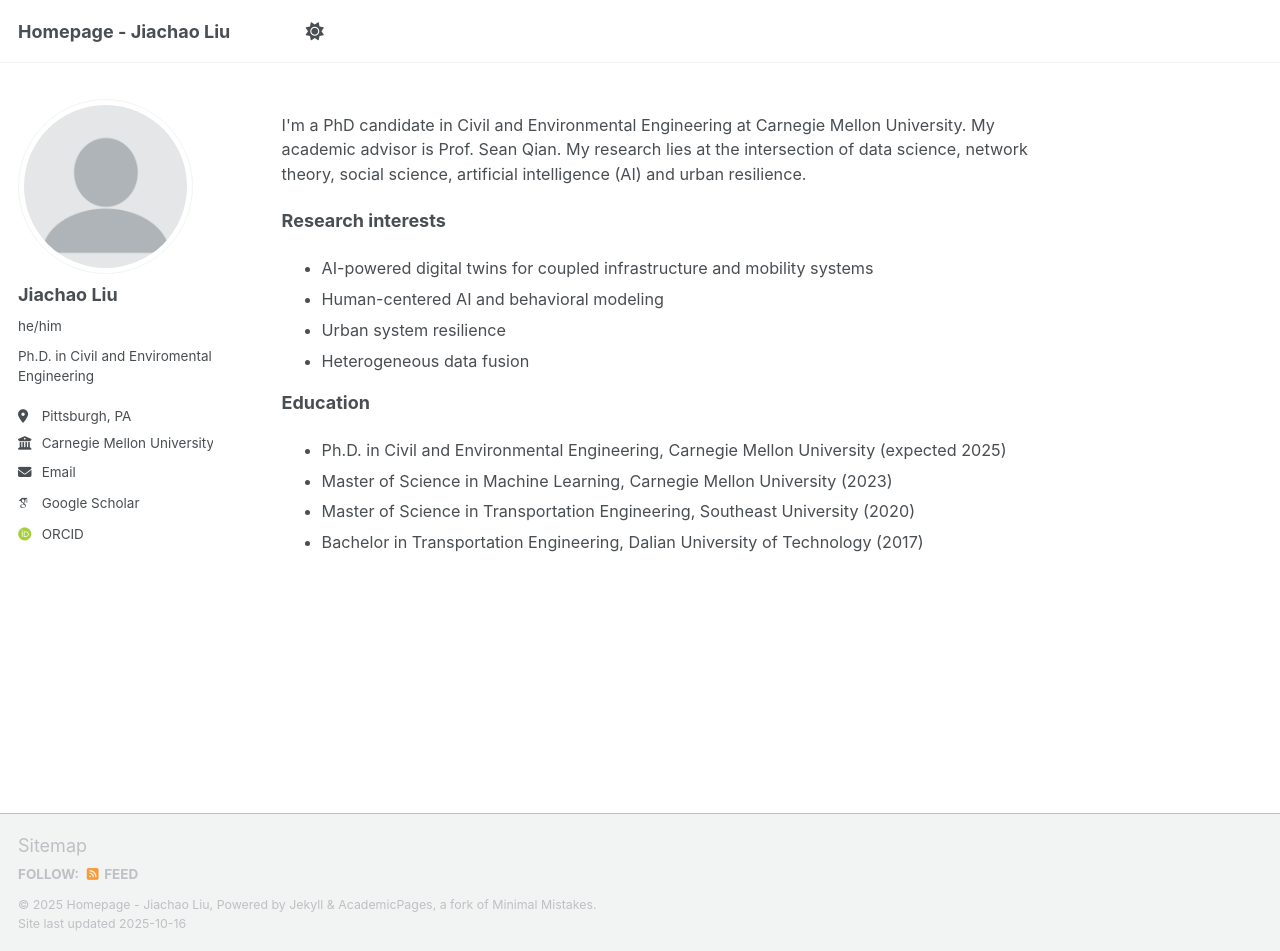
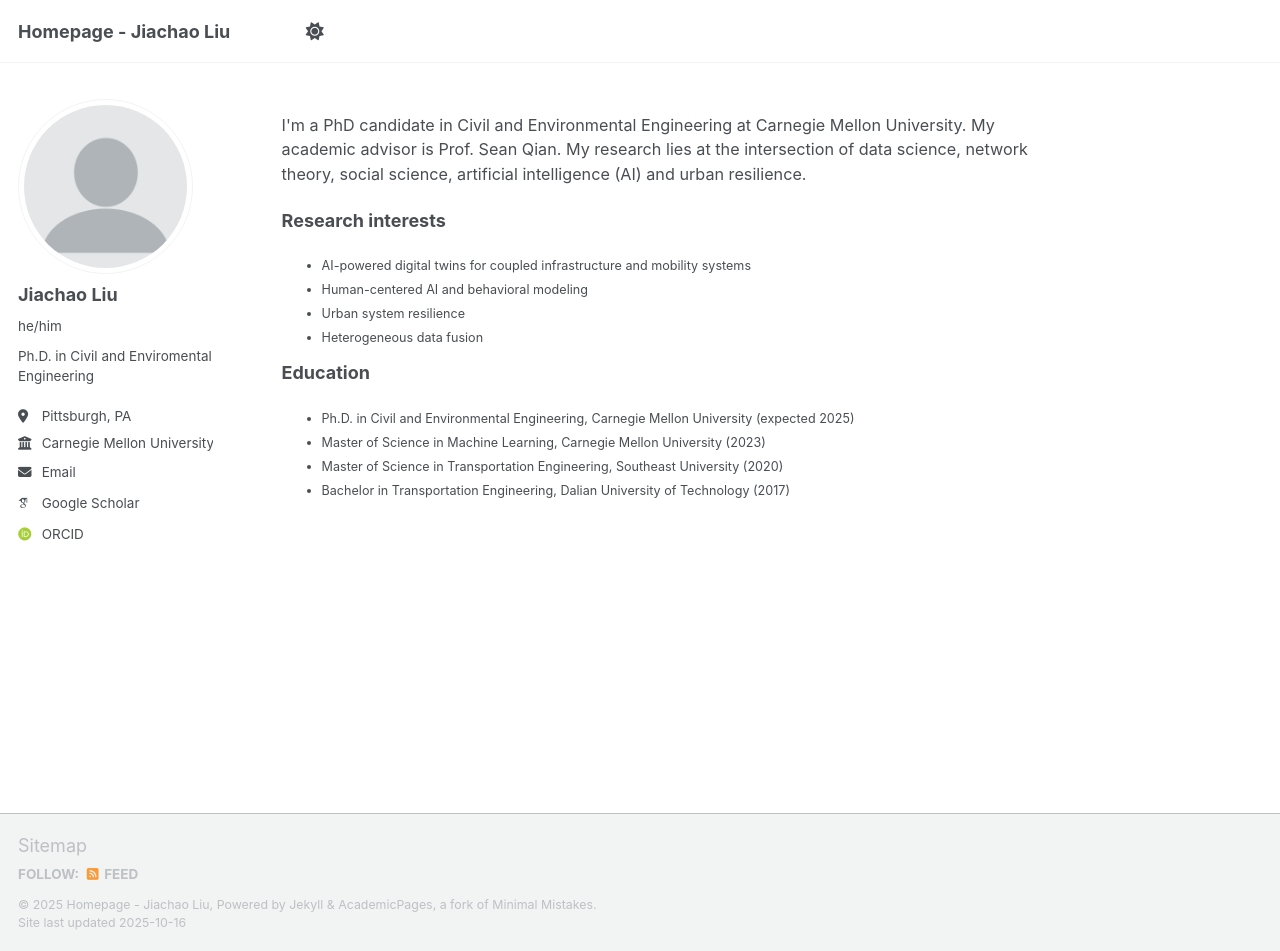
Before and after one commit to jiachaol/jiachaol, a Jekyll site: the page built from _pages/about.md, in a window 1280 px wide and 951 px high. Built offline with Jekyll 4.4.1, drawn with Linux system fonts in a browser that asks for light colours; some web fonts are replaced; a script that is not in the unit is left out.

Commit message:
Adjust font size in about.md
Updated font size for research interests and education sections.

```diff
--- a/_pages/about.md
+++ b/_pages/about.md
@@ -13,7 +13,7 @@ I'm a PhD candidate in Civil and Environmental Engineering at Carnegie Mellon Un
 </p>
 
 **Research interests**
-<ul style="font-size: 0.9rem; line-height: 1.4;">
+<ul style="font-size: 0.7rem; line-height: 1.4;">
   <li>AI-powered digital twins for coupled infrastructure and mobility systems</li>
   <li>Human-centered AI and behavioral modeling</li>
   <li>Urban system resilience</li>
@@ -21,7 +21,7 @@ I'm a PhD candidate in Civil and Environmental Engineering at Carnegie Mellon Un
 </ul>
 
 **Education**
-<ul style="font-size: 0.9rem; line-height: 1.4;">
+<ul style="font-size: 0.7rem; line-height: 1.4;">
   <li>Ph.D. in Civil and Environmental Engineering, Carnegie Mellon University (expected 2025)</li>
   <li>Master of Science in Machine Learning, Carnegie Mellon University (2023)</li>
   <li>Master of Science in Transportation Engineering, Southeast University (2020)</li>
```
